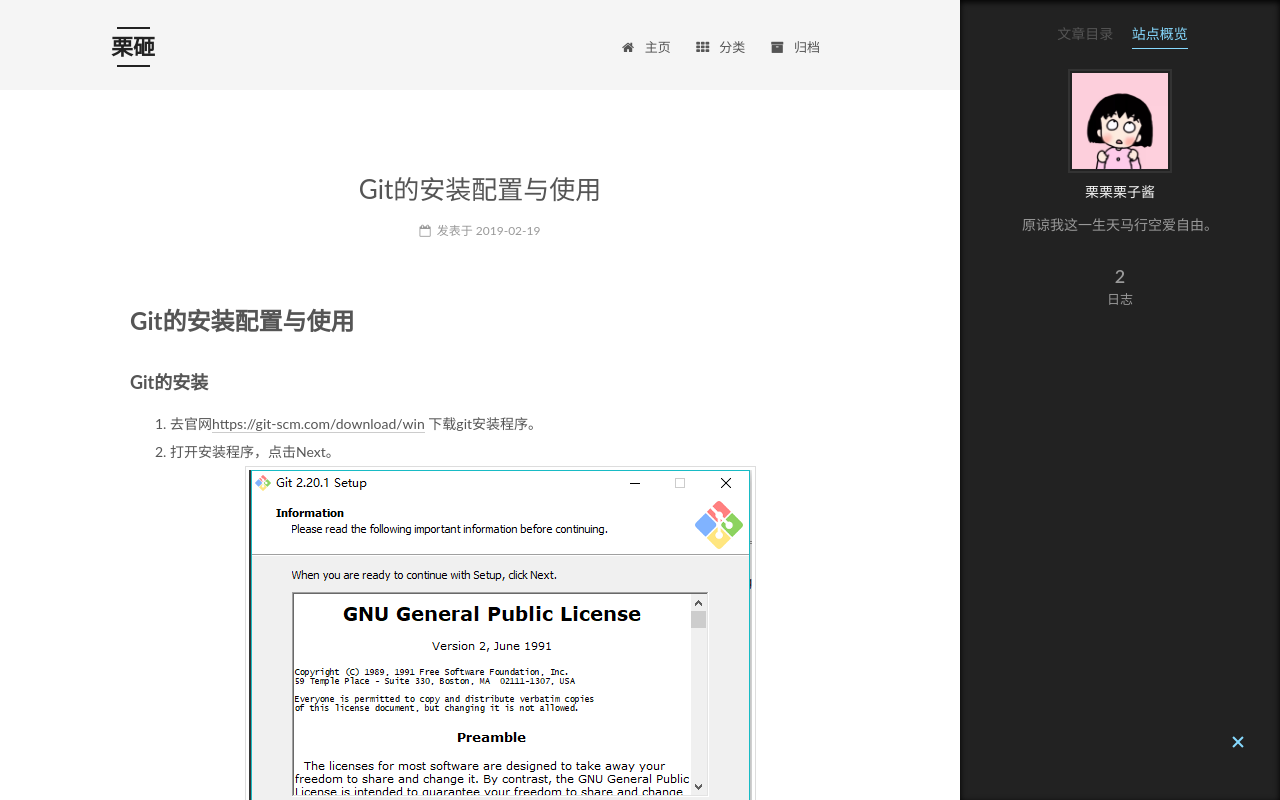
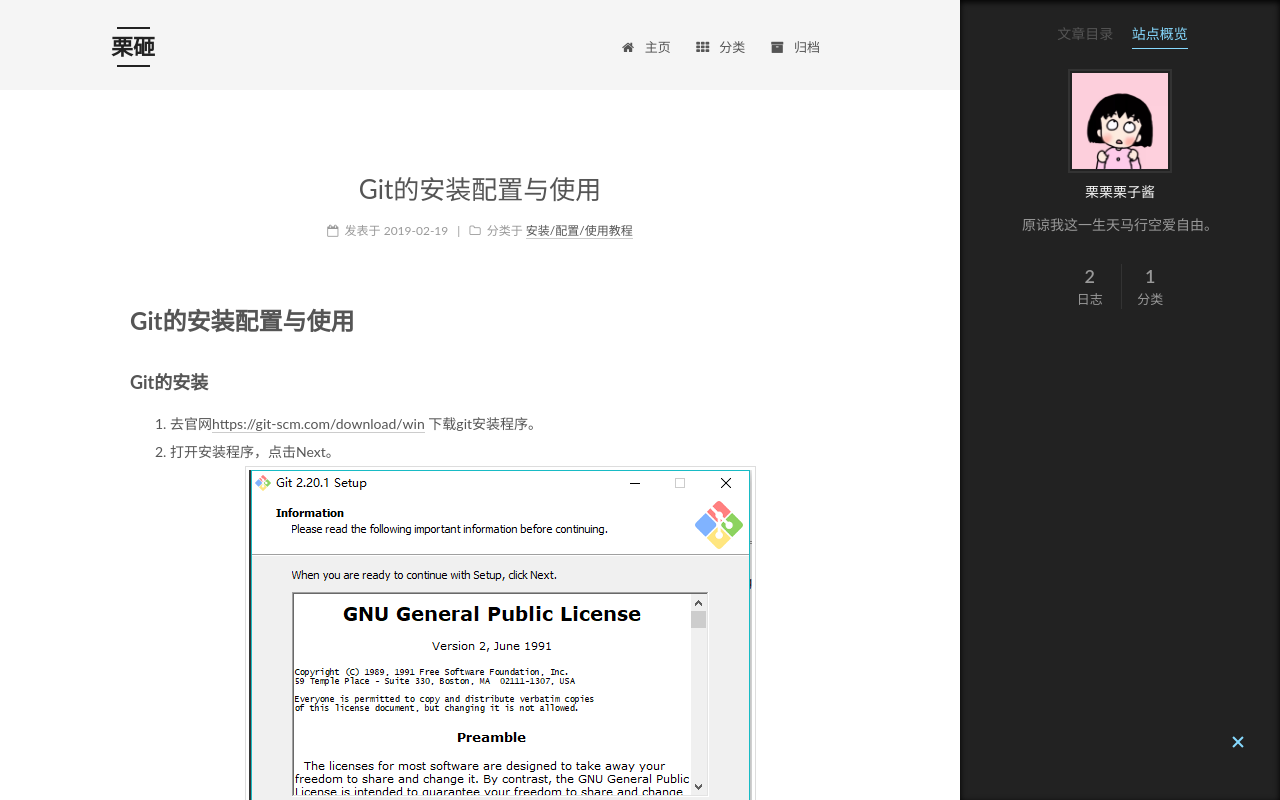
Before and after one commit to liz0527/liz0527.github.io, a plain HTML site: page 2019/02/19/Git的安装配置与使用/index.html in a window 1280 px wide. Both pictures are taken after a click on the item "站点概览". Shown: the top 800 px of the page. Drawn offline with Linux system fonts and the light colour scheme.

Commit message:
Site updated: 2019-02-19 19:51:11

```diff
--- a/2019/02/19/Git的安装配置与使用/index.html
+++ b/2019/02/19/Git的安装配置与使用/index.html
@@ -94,7 +94,7 @@
 <meta property="og:image" content="http://yoursite.com/2019/02/19/Git的安装配置与使用/Image05.png">
 <meta property="og:image" content="http://yoursite.com/2019/02/19/Git的安装配置与使用/Image06.png">
 <meta property="og:image" content="http://yoursite.com/2019/02/19/Git的安装配置与使用/Image07.png">
-<meta property="og:updated_time" content="2019-02-19T11:50:33.601Z">
+<meta property="og:updated_time" content="2019-02-19T11:51:05.677Z">
 <meta name="twitter:card" content="summary">
 <meta name="twitter:title" content="Git的安装配置与使用">
 <meta name="twitter:description" content="Git的安装配置与使用Git的安装 去官网https://git-scm.com/download/win 下载git安装程序。 打开安装程序，点击Next。 这里是关于git的一些配置组件。根据自己的需求选择即可，点击Next。   图标组件(Addition icons) : 选择是否创建桌面快捷方式。 桌面浏览(Windows Explorer integration) : 浏览源码的方法，">
@@ -291,6 +291,28 @@
           </span>
 
 
+            <span class="post-category">
+
+              <span class="post-meta-divider">|</span>
+
+              <span class="post-meta-item-icon">
+                <i class="fa fa-folder-o"></i>
+              </span>
+
+                <span class="post-meta-item-text">分类于</span>
+
+
+                <span itemprop="about" itemscope itemtype="http://schema.org/Thing">
+                  <a href="/categories/安装-配置-使用教程/" itemprop="url" rel="index">
+                    <span itemprop="name">安装/配置/使用教程</span>
+                  </a>
+                </span>
+
+
+
+
+            </span>
+
 
 
 
@@ -479,6 +501,15 @@
               </div>
 
 
+
+
+
+              <div class="site-state-item site-state-categories">
+                <a href="/categories/index.html">
+                  <span class="site-state-item-count">1</span>
+                  <span class="site-state-item-name">分类</span>
+                </a>
+              </div>
 
 
 
```
Also changed, not shown: 2019/02/19/hello-world/index.html (+9 -0 lines), archives/2019/02/index.html (+9 -0 lines), archives/2019/index.html (+9 -0 lines), archives/index.html (+9 -0 lines), categories/index.html (+11 -2 lines), categories/安装-配置-使用教程/index.html (+1 -1 lines), index.html (+31 -0 lines).
